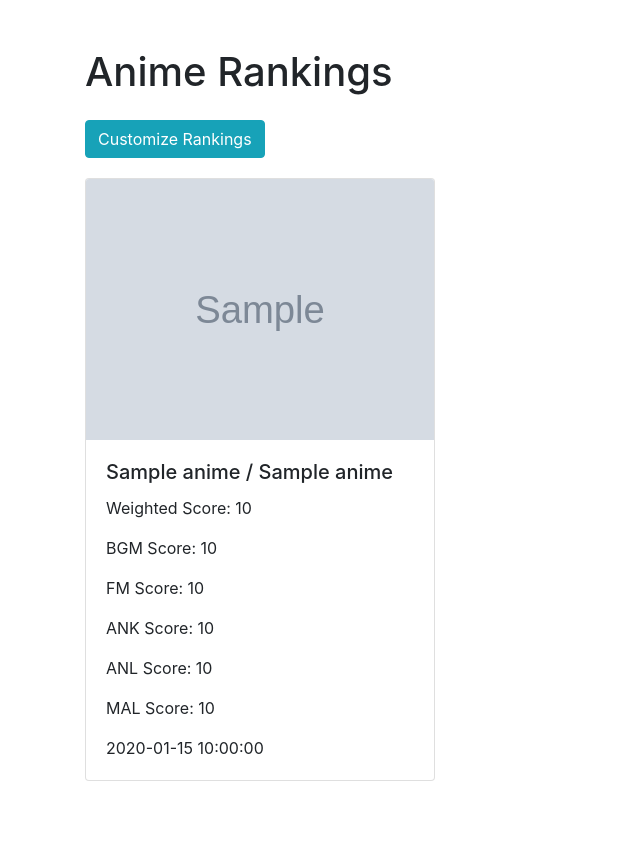
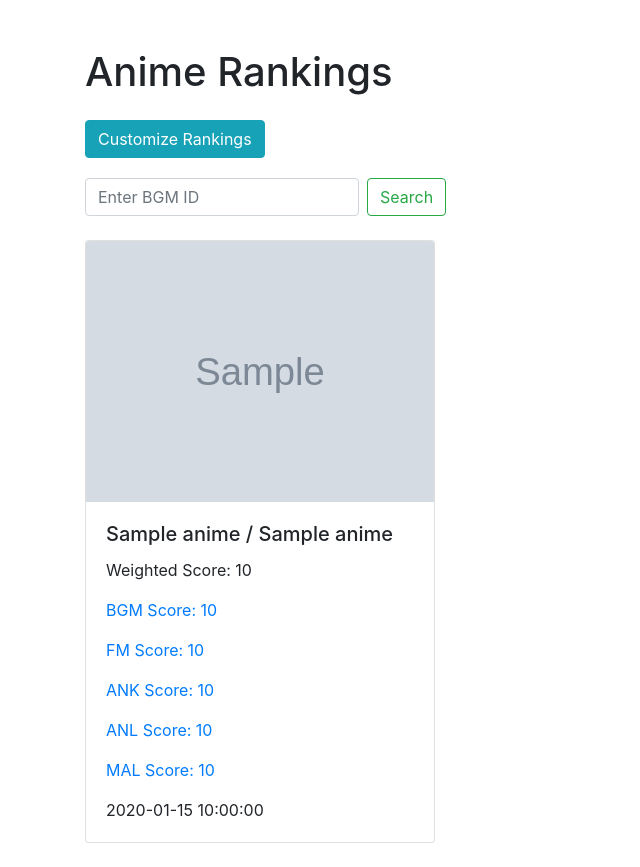
Before and after one commit to facjxzdt/AnimeScore, a Python web app: template web/templates/ranking.html in a window 1280 px wide. Shown: the whole page, without its empty margins (0-640 px from the left). Before the commit the page ends 781 px from the top, so only its background shows below. Run offline with Jinja, Linux system fonts and the light colour scheme; the template is opened without the code that fills it: most values are stand-ins (such as "Sample title", 1, 10 or a date in 2020); grey boxes marked "Sample" are stand-in pictures; some libraries are stand-ins or nearby versions.

Commit message:
fix bugs

```diff
--- a/utils/get_score.py
+++ b/utils/get_score.py
@@ -192,3 +192,6 @@ def update_score(bgm_id: str):
     f1 = open(score_path, 'w')
     f1.write(json.dumps(scores, sort_keys=True, indent=4, separators=(',', ':')))
     f1.close()
+
+if __name__ == "__main__":
+    print(get_single_score("425909"))
--- a/web/templates/ranking.html
+++ b/web/templates/ranking.html
@@ -41,7 +73,15 @@
                 <button type="button" id="resetButton" class="btn btn-primary mt-3">Reset</button>
             </form>
         </div>
-        <div class="row">
+        <!-- 搜索框和按钮 -->
+        <div class="search-bar mb-4">
+            <form id="searchForm" class="form-inline">
+                <input class="form-control mr-sm-2" type="search" placeholder="Enter BGM ID" aria-label="Search" name="bgm_id">
+                <button class="btn btn-outline-success my-2 my-sm-0" type="submit">Search</button>
+            </form>
+        </div>
+        <div id="searchResults"></div>
+        <div class="row" id="rankings">
             {% for anime in animes %}
             <div class="col-md-4 mb-4">
                 <div class="card">
@@ -49,16 +89,19 @@
                     <div class="card-body">
                         <h5 class="card-title">{{ anime.name }} / {{ anime.name_cn }}</h5>
                         <p class="card-text">Weighted Score: {{ anime.weighted_score }}</p>
-                        <p class="card-text">BGM Score: {{ anime.bgm_score }}</p>
-                        <p class="card-text">FM Score: {{ anime.fm_score }}</p>
-                        <p class="card-text">ANK Score: {{ anime.ank_score }}</p>
-                        <p class="card-text">ANL Score: {{ anime.anl_score }}</p>
-                        <p class="card-text">MAL Score: {{ anime.mal_score }}</p>
+                        <p class="card-text"><a href="https://bgm.tv/subject_search/{{ anime.name }}">BGM Score: {{ anime.bgm_score }}</a></a></p>
+                        <p class="card-text"><a href="https://filmarks.com/search/animes?q={{ anime.name }}">FM Score: {{ anime.fm_score }}</a></p>
+                        <p class="card-text"><a href="https://www.anikore.jp/anime_title/{{ anime.name }}">ANK Score: {{ anime.ank_score }}</a></p>
+                        <p class="card-text"><a href="https://anilist.co/search/anime?search={{ anime.name }}">ANL Score: {{ anime.anl_score }}</a></p>
+                        <p class="card-text"><a href="https://myanimelist.net/search/all?q={{ anime.name }}&cat=all">MAL Score: {{ anime.mal_score }}</a></p>
                         <p class="card-text">{{ anime.time }}</p>
                     </div>
                 </div>
             </div>
             {% endfor %}
+        </div>
+        <div id="loadingSpinner" class="loadingOverlay" style="display: none;">
+            <div class="spinner"></div>
         </div>
     </div>
     <!-- 可选：引入Bootstrap JS -->
@@ -111,6 +154,58 @@
                 })
                 .catch(error => console.error('Error:', error));
         }
+        document.getElementById('searchForm').onsubmit = function(e) {
+        e.preventDefault(); // 阻止表单默认提交行为
+        document.getElementById('loadingSpinner').style.display = 'flex'; // 显示动画
+
+        var bgmId = document.querySelector('input[type="search"]').value;
+
+        fetch('/search', {
+            method: 'POST',
+            headers: {
+                'Content-Type': 'application/json',
+            },
+            body: JSON.stringify({ bgm_id: bgmId }),
+        })
+        .then(response => {
+            if (!response.ok) {
+                throw new Error('Network response was not ok');
+            }
+            return response.json();
+        })
+        .then(data => {
+            var searchResults = document.getElementById('searchResults');
+            var rankings = document.getElementById('rankings');
+            rankings.style.display = 'none';
+            if (data.error) {
+                searchResults.innerHTML = `<p>${data.error}</p>`;
+            } else {
+                var resultHTML = `
+                    <div class="col-md-4 mb-4">
+                        <div class="card">
+                            <img src="${data.poster}" class="card-img-top" alt="${data.name}">
+                            <div class="card-body" style="margin-bottom: 20px;">
+                                <h5 class="card-title">${data.name} / ${data.name_cn}</h5>
+                                <p class="card-text">BGM Score: ${data.bgm_score}</p>
+                                <p class="card-text">FM Score: ${data.fm_score}</p>
+                                <p class="card-text">ANK Score: ${data.ank_score}</p>
+                                <p class="card-text">ANL Score: ${data.anl_score}</p>
+                                <p class="card-text">MAL Score: ${data.mal_score}</p>
+                            </div>
+                        </div>
+                        <a href="/" class="btn btn-primary">Back</a>
+                    </div>`;
+                searchResults.innerHTML = resultHTML;
+            }
+        })
+        .catch((error) => {
+            console.error('Error:', error);
+        })
+        .finally(() => {
+            // 隐藏等待动画
+            document.getElementById('loadingSpinner').style.display = 'none';
+        });
+    };
     </script>
 </body>
 
```
Also changed, not shown: other parts of web/templates/ranking.html (+32 -0 lines), web/app.py (+13 -0 lines).
